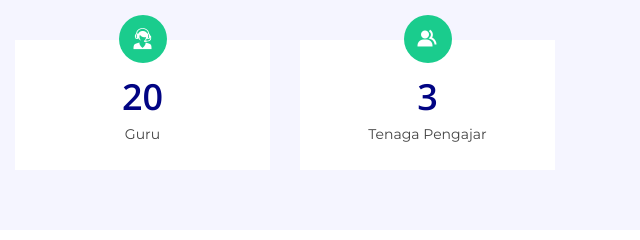
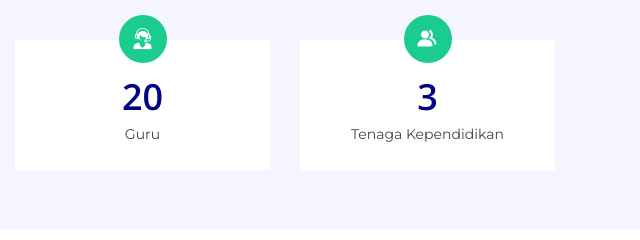
Before and after one commit to mtsmanhud/mtsmanhud.github.io, a plain HTML site: page index.html in a window 1280 px wide. Shown: the part 2060-2300 px from the top of the page, 640-1280 px from the left. Drawn offline with nearby package versions, Linux system fonts and the light colour scheme.

Commit message:
Revisi Tenaga Kependidikan

```diff
--- a/index.html
+++ b/index.html
@@ -223,7 +223,7 @@
             <div class="count-box">
               <i class='bx bxs-group' ></i>
               <span data-toggle="counter-up">3</span>
-              <p>Tenaga Pengajar</p>
+              <p>Tenaga Kependidikan</p>
             </div>
           </div>
 
```
